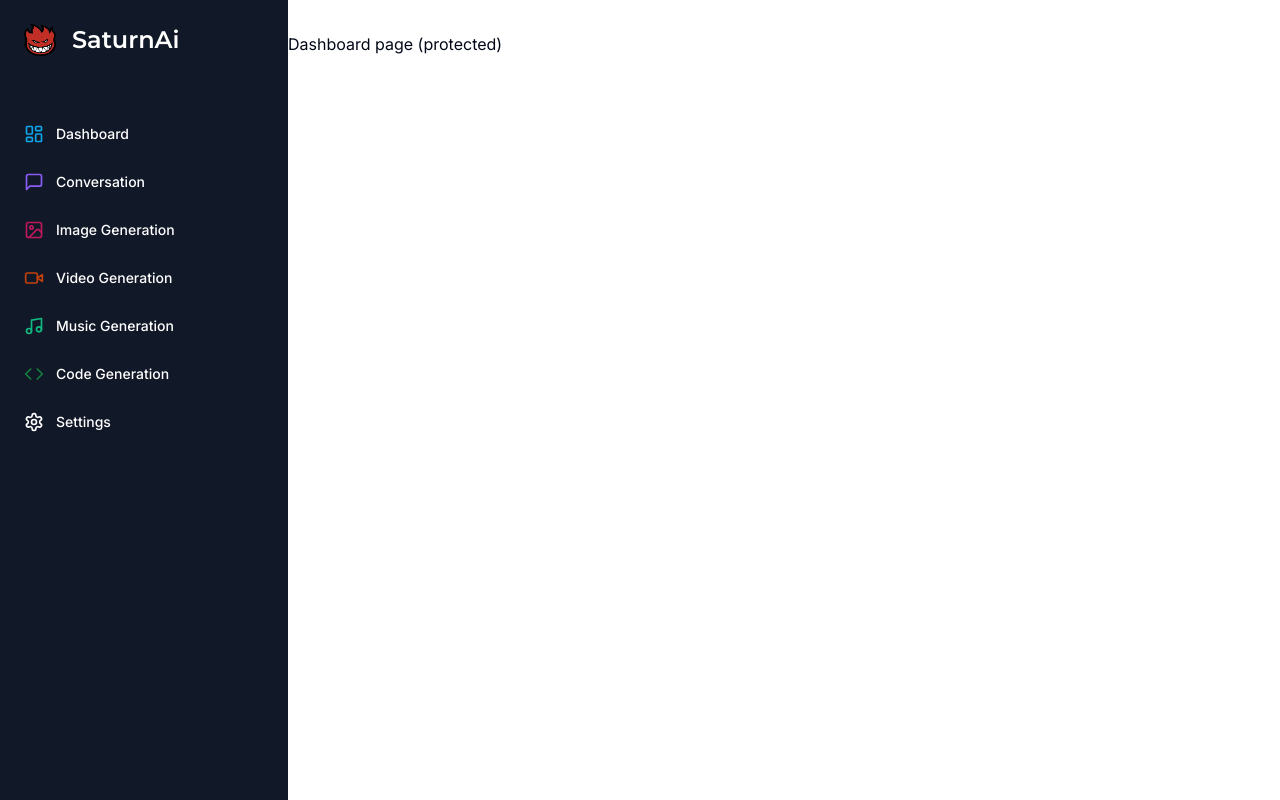
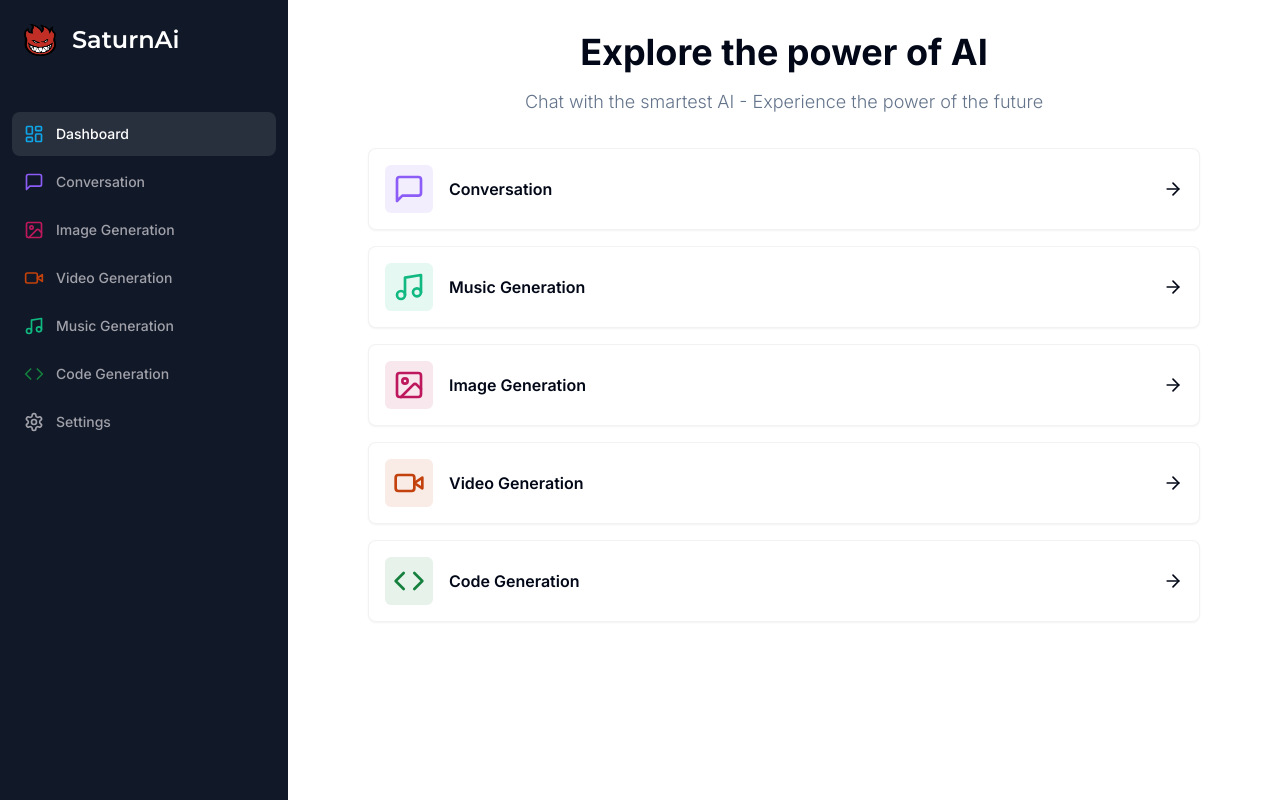
Before and after one commit to isaiahpere/saas-ai-app, a Next.js app: page /dashboard in a window 1280 px wide. Built offline with nearby package versions, Linux system fonts and the light colour scheme.

Commit message:
complete dashboard page

```diff
--- a/app/(dashboard)/(routes)/dashboard/page.tsx
+++ b/app/(dashboard)/(routes)/dashboard/page.tsx
@@ -1,9 +1,86 @@
-import { UserButton } from "@clerk/nextjs";
+"use client";
+
+import {
+  ArrowRight,
+  Code,
+  ImageIcon,
+  MessageSquare,
+  Music,
+  VideoIcon,
+} from "lucide-react";
+
+import { Card } from "@/components/ui/card";
+import { cn } from "@/lib/utils";
+import { useRouter } from "next/navigation";
+
+const tools = [
+  {
+    label: "Conversation",
+    icon: MessageSquare,
+    color: "text-violet-500",
+    bgColor: "bg-violet-500/10",
+    href: "/conversation",
+  },
+  {
+    label: "Music Generation",
+    icon: Music,
+    color: "text-emerald-500",
+    bgColor: "bg-emerald-500/10",
+    href: "/music",
+  },
+  {
+    label: "Image Generation",
+    icon: ImageIcon,
+    color: "text-pink-700",
+    bgColor: "bg-pink-700/10",
+    href: "/image",
+  },
+  {
+    label: "Video Generation",
+    icon: VideoIcon,
+    color: "text-orange-700",
+    bgColor: "bg-orange-700/10",
+    href: "/video",
+  },
+  {
+    label: "Code Generation",
+    icon: Code,
+    color: "text-green-700",
+    bgColor: "bg-green-700/10",
+    href: "/code",
+  },
+];
 
 const DashboardPage = () => {
+  const router = useRouter();
+
   return (
     <div>
-      <p>Dashboard page (protected)</p>
+      <div className="mb-8 space-y-4">
+        <p className="text-2xl md:text-4xl font-bold text-center">
+          Explore the power of AI
+        </p>
+        <p className="text-muted-foreground font-light text-sm md:text-lg text-center">
+          Chat with the smartest AI - Experience the power of the future
+        </p>
+      </div>
+      <div className="px-4 md:px-20 lg:px32 space-y-4">
+        {tools.map((tool) => (
+          <Card
+            key={tool.href}
+            className="p-4 border-black/5 flex items-center justify-between hover:shadow-md transition cursor-pointer"
+            onClick={() => router.push(tool.href)}
+          >
+            <div className="flex items-center gap-x-4">
+              <div className={cn("p-2 w-fit rounded-md", tool.bgColor)}>
+                <tool.icon className={cn("w-8 h-8", tool.color)} />
+              </div>
+              <div className="font-semibold">{tool.label}</div>
+            </div>
+            <ArrowRight className="w-5 h-5" />
+          </Card>
+        ))}
+      </div>
     </div>
   );
 };
--- a/components/Sidebar.tsx
+++ b/components/Sidebar.tsx
@@ -1,7 +1,9 @@
 "use client";
+
 import React from "react";
 import Image from "next/image";
 import Link from "next/link";
+import { usePathname } from "next/navigation";
 import { Montserrat } from "next/font/google";
 import {
   Code,
@@ -12,7 +14,6 @@
   Settings,
   VideoIcon,
 } from "lucide-react";
-
 import { cn } from "@/lib/utils";
 
 const montserrat = Montserrat({
@@ -66,6 +67,8 @@
 
 interface IProps {}
 const Sidebar = () => {
+  const pathname = usePathname();
+
   return (
     <div className="space-y-4 py-4 flex flex-col h-full bg-[#111827] text-white">
       <div className="px-3 py-2 flex-1">
@@ -87,8 +90,12 @@
             <Link
               href={route.href}
               key={route.href}
-              className="text-sm group flex p-3 w-full justify-start font-medium cursor-pointer
-              hover:text-white hover:bg-white/10 rounded-lg transition"
+              className={cn(
+                "text-sm group flex p-3 w-full justify-start font-medium cursor-pointer hover:text-white hover:bg-white/10 rounded-lg transition",
+                pathname === route.href
+                  ? "text-white bg-white/10"
+                  : "text-zinc-400"
+              )}
             >
               <div className="flex items-center flex-1">
                 <route.icon className={cn("h-5 w-5 mr-3", route.color)} />
--- /dev/null
+++ b/components/ui/card.tsx
@@ -0,0 +1,79 @@
+import * as React from "react"
+
+import { cn } from "@/lib/utils"
+
+const Card = React.forwardRef<
+  HTMLDivElement,
+  React.HTMLAttributes<HTMLDivElement>
+>(({ className, ...props }, ref) => (
+  <div
+    ref={ref}
+    className={cn(
+      "rounded-lg border bg-card text-card-foreground shadow-sm",
+      className
+    )}
+    {...props}
+  />
+))
+Card.displayName = "Card"
+
+const CardHeader = React.forwardRef<
+  HTMLDivElement,
+  React.HTMLAttributes<HTMLDivElement>
+>(({ className, ...props }, ref) => (
+  <div
+    ref={ref}
+    className={cn("flex flex-col space-y-1.5 p-6", className)}
+    {...props}
+  />
+))
+CardHeader.displayName = "CardHeader"
+
+const CardTitle = React.forwardRef<
+  HTMLParagraphElement,
+  React.HTMLAttributes<HTMLHeadingElement>
+>(({ className, ...props }, ref) => (
+  <h3
+    ref={ref}
+    className={cn(
+      "text-2xl font-semibold leading-none tracking-tight",
+      className
+    )}
+    {...props}
+  />
+))
+CardTitle.displayName = "CardTitle"
+
+const CardDescription = React.forwardRef<
+  HTMLParagraphElement,
+  React.HTMLAttributes<HTMLParagraphElement>
+>(({ className, ...props }, ref) => (
+  <p
+    ref={ref}
+    className={cn("text-sm text-muted-foreground", className)}
+    {...props}
+  />
+))
+CardDescription.displayName = "CardDescription"
+
+const CardContent = React.forwardRef<
+  HTMLDivElement,
+  React.HTMLAttributes<HTMLDivElement>
+>(({ className, ...props }, ref) => (
+  <div ref={ref} className={cn("p-6 pt-0", className)} {...props} />
+))
+CardContent.displayName = "CardContent"
+
+const CardFooter = React.forwardRef<
+  HTMLDivElement,
+  React.HTMLAttributes<HTMLDivElement>
+>(({ className, ...props }, ref) => (
+  <div
+    ref={ref}
+    className={cn("flex items-center p-6 pt-0", className)}
+    {...props}
+  />
+))
+CardFooter.displayName = "CardFooter"
+
+export { Card, CardHeader, CardFooter, CardTitle, CardDescription, CardContent }
```
Also changed, not shown: components/MobileSidebar.tsx (+2 -8 lines).
